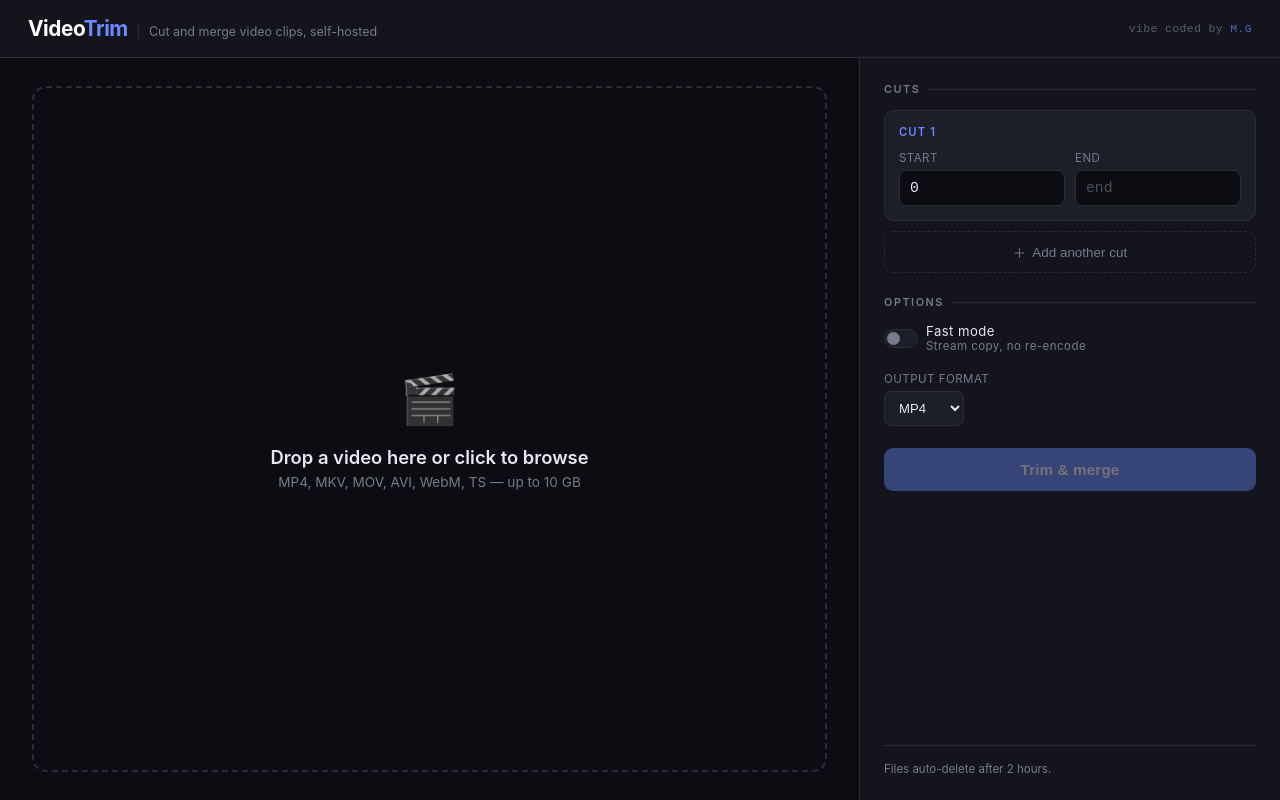
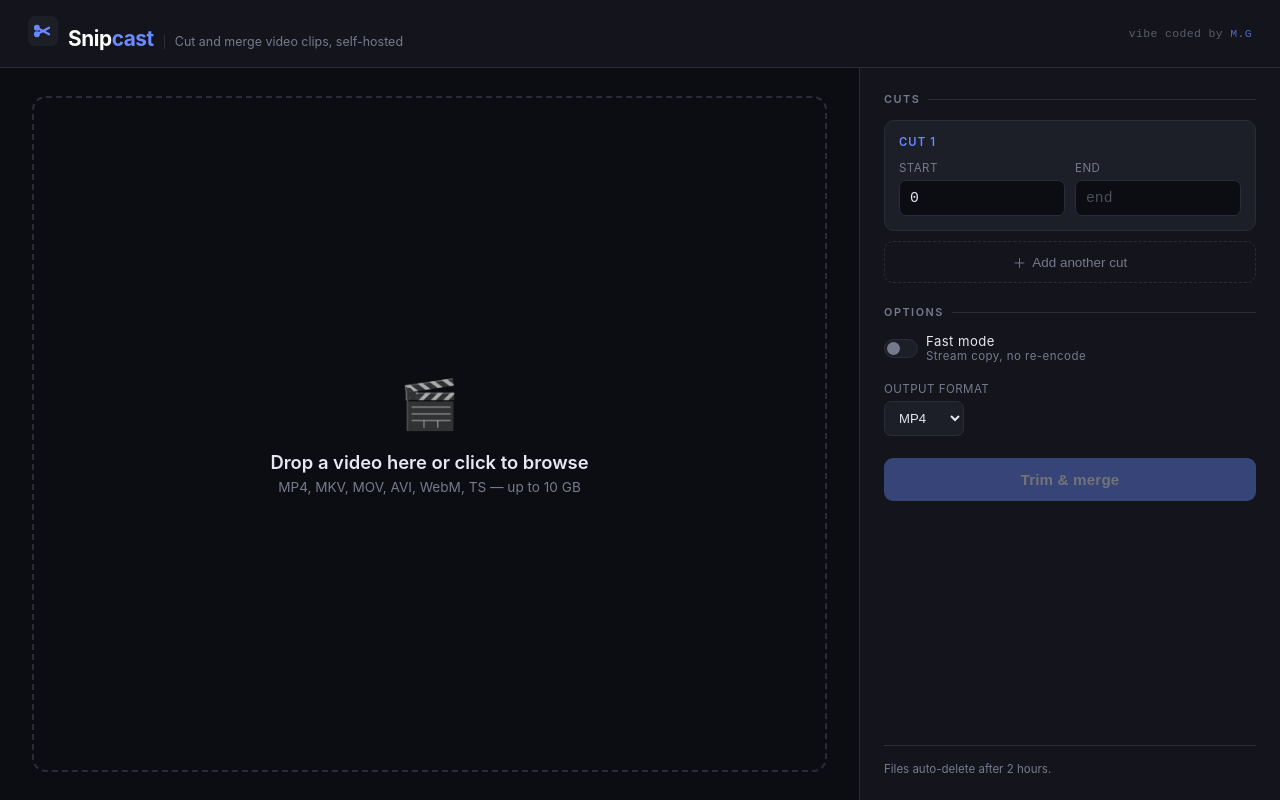
Before and after one commit to Tinmisho/VideoTrim, a Flask app: page / in a window 1280 px wide. Run offline with Flask 3, Linux system fonts and the light colour scheme.

Commit message:
Rename project from VideoTrim to Snipcast

```diff
--- a/templates/index.html
+++ b/templates/index.html
@@ -3,7 +3,7 @@
 <head>
 <meta charset="UTF-8">
 <meta name="viewport" content="width=device-width, initial-scale=1.0">
-<title>VideoTrim</title>
+<title>Snipcast</title>
 <style>
   :root {
     --bg: #0c0d12;
@@ -23,6 +23,51 @@
   }
 
   * { box-sizing: border-box; margin: 0; padding: 0; }
+
+  /* Splash / intro fade */
+  #splash {
+    position: fixed;
+    inset: 0;
+    background: var(--bg);
+    display: flex;
+    align-items: center;
+    justify-content: center;
+    z-index: 9999;
+    transition: opacity 0.5s ease;
+  }
+
+  #splash.fade-out { opacity: 0; pointer-events: none; }
+
+  .splash-logo {
+    display: flex;
+    flex-direction: column;
+    align-items: center;
+    gap: 16px;
+    animation: splash-in 0.6s ease both;
+  }
+
+  .splash-logo svg { width: 64px; height: 64px; }
+
+  .splash-logo .splash-name {
+    font-size: 1.4rem;
+    font-weight: 700;
+    letter-spacing: -0.02em;
+    color: #fff;
+  }
+
+  .splash-logo .splash-name span { color: var(--accent); }
+
+  @keyframes splash-in {
+    from { opacity: 0; transform: scale(0.92); }
+    to { opacity: 1; transform: scale(1); }
+  }
+
+  body.loaded { animation: body-in 0.5s ease both; }
+
+  @keyframes body-in {
+    from { opacity: 0; }
+    to { opacity: 1; }
+  }
 
   html, body {
     background: var(--bg);
@@ -406,9 +451,33 @@
 </head>
 <body>
 
+<div id="splash">
+  <div class="splash-logo">
+    <svg viewBox="0 0 64 64" xmlns="http://www.w3.org/2000/svg">
+      <rect x="0" y="0" width="64" height="64" rx="14" fill="#14151c"/>
+      <g transform="translate(32,32)">
+        <line x1="-13" y1="-7" x2="13" y2="7" stroke="#6c8aff" stroke-width="4.5" stroke-linecap="round"/>
+        <line x1="-13" y1="7" x2="13" y2="-7" stroke="#6c8aff" stroke-width="4.5" stroke-linecap="round"/>
+        <circle cx="-13" cy="-7" r="4" fill="none" stroke="#6c8aff" stroke-width="4.5"/>
+        <circle cx="-13" cy="7" r="4" fill="none" stroke="#6c8aff" stroke-width="4.5"/>
+      </g>
+    </svg>
+    <div class="splash-name">Snip<span>cast</span></div>
+  </div>
+</div>
+
 <div class="topbar">
   <div class="brand">
-    <h1>Video<span>Trim</span></h1>
+    <svg viewBox="0 0 64 64" width="30" height="30" xmlns="http://www.w3.org/2000/svg">
+      <rect x="0" y="0" width="64" height="64" rx="14" fill="#1c1e28"/>
+      <g transform="translate(32,32)">
+        <line x1="-13" y1="-7" x2="13" y2="7" stroke="#6c8aff" stroke-width="4.5" stroke-linecap="round"/>
+        <line x1="-13" y1="7" x2="13" y2="-7" stroke="#6c8aff" stroke-width="4.5" stroke-linecap="round"/>
+        <circle cx="-13" cy="-7" r="4" fill="none" stroke="#6c8aff" stroke-width="4.5"/>
+        <circle cx="-13" cy="7" r="4" fill="none" stroke="#6c8aff" stroke-width="4.5"/>
+      </g>
+    </svg>
+    <h1>Snip<span>cast</span></h1>
     <div class="tagline">Cut and merge video clips, self-hosted</div>
   </div>
   <div class="vibe-tag">vibe coded by <span>M.G</span></div>
@@ -692,6 +761,23 @@
     xhr.send(fd);
   }
 
+  function pollJob(jobId, onProgress) {
+    return new Promise((resolve, reject) => {
+      const interval = setInterval(async () => {
+        try {
+          const res = await fetch(`/job/${jobId}`);
+          const data = await res.json();
+          if (!res.ok) { clearInterval(interval); reject(new Error(data.error || 'job lookup failed')); return; }
+          onProgress(data.percent || 0);
+          if (data.status === 'done') { clearInterval(interval); resolve(data); }
+          else if (data.status === 'error') { clearInterval(interval); reject(new Error(data.error || 'processing failed')); }
+        } catch (e) {
+          clearInterval(interval); reject(e);
+        }
+      }, 400);
+    });
+  }
+
   trimBtn.addEventListener('click', async () => {
     if (!uploadedFileId) return;
 
@@ -709,18 +795,22 @@
     statusEl.style.display = 'none';
     trimProgressWrap.style.display = 'block';
     trimFill.className = 'progress-bar-fill animated';
-    trimFill.style.width = '5%';
+    trimFill.style.width = '0%';
+    trimLabel.textContent = 'Starting…';
 
     const outputExt = document.getElementById('output-ext').value;
     const fastMode = document.getElementById('fast-mode').checked;
     const results = [];
 
+    const willMerge = segments.length > 1;
+    const trimShare = willMerge ? 80 : 100;
+
     for (let i = 0; i < segments.length; i++) {
-      trimLabel.textContent = `Trimming cut ${i+1} of ${segments.length}…`;
-      trimFill.style.width = Math.round((i / segments.length) * 70 + 5) + '%';
+      const segBaseStart = (i / segments.length) * trimShare;
+      const segBaseRange = trimShare / segments.length;
 
       try {
-        const res = await fetch('/trim', {
+        const startRes = await fetch('/trim', {
           method: 'POST',
           headers: { 'Content-Type': 'application/json' },
           body: JSON.stringify({
@@ -729,10 +819,17 @@
             fast_mode: fastMode, output_ext: outputExt,
           }),
         });
-        const data = await res.json();
-        if (res.ok) results.push({ ok: true, output_id: data.output_id, ext: data.output_ext, idx: i+1 });
-        else results.push({ ok: false, idx: i+1, error: data.error });
-      } catch(e) {
+        const startData = await startRes.json();
+        if (!startRes.ok) { results.push({ ok: false, idx: i+1, error: startData.error }); continue; }
+
+        const jobData = await pollJob(startData.job_id, (pct) => {
+          const overall = segBaseStart + (pct / 100) * segBaseRange;
+          trimFill.style.width = Math.round(overall) + '%';
+          trimLabel.textContent = `Trimming cut ${i+1} of ${segments.length}… ${pct}%`;
+        });
+
+        results.push({ ok: true, output_id: jobData.output_id, ext: jobData.output_ext, idx: i+1 });
+      } catch (e) {
         results.push({ ok: false, idx: i+1, error: e.message });
       }
     }
@@ -748,28 +845,33 @@
     }
 
     if (okResults.length > 1) {
-      trimLabel.textContent = 'Merging segments…';
-      trimFill.style.width = '85%';
+      trimLabel.textContent = 'Merging segments… 0%';
 
       try {
-        const res = await fetch('/merge', {
+        const startRes = await fetch('/merge', {
           method: 'POST',
           headers: { 'Content-Type': 'application/json' },
           body: JSON.stringify({ output_ids: okResults.map(r => r.output_id), ext: outputExt }),
         });
-        const data = await res.json();
+        const startData = await startRes.json();
+
+        if (!startRes.ok) throw new Error(startData.error || 'merge failed to start');
+
+        const jobData = await pollJob(startData.job_id, (pct) => {
+          const overall = trimShare + (pct / 100) * (100 - trimShare);
+          trimFill.style.width = Math.round(overall) + '%';
+          trimLabel.textContent = `Merging segments… ${pct}%`;
+        });
 
         trimFill.style.width = '100%';
         trimFill.className = 'progress-bar-fill green';
         trimLabel.textContent = 'Done!';
 
-        if (res.ok) {
         const errMsg = failed.length ? `\n⚠ ${failed.length} cut(s) failed and were skipped.` : '';
         showStatus('success', `✓ ${okResults.length} cuts merged into one file.` + errMsg);
-          mergedBtn.href = `/download/${data.output_id}/${data.output_ext}`;
+        mergedBtn.href = `/download/${jobData.output_id}/${jobData.output_ext}`;
         mergedBtn.style.display = 'flex';
 
-          if (okResults.length > 1) {
         individualDivider.style.display = 'block';
         okResults.forEach(r => {
           const a = document.createElement('a');
@@ -778,9 +880,9 @@
           a.textContent = `⬇ Cut ${r.idx} only (.${r.ext})`;
           individualDownloads.appendChild(a);
         });
-          }
-        } else {
-          showStatus('error', '✗ Merge failed: ' + (data.error || 'unknown'));
+      } catch(e) {
+        trimFill.className = 'progress-bar-fill';
+        showStatus('error', '✗ Merge failed: ' + e.message);
         mergedBtn.style.display = 'none';
         okResults.forEach(r => {
           const a = document.createElement('a');
@@ -789,9 +891,6 @@
           a.textContent = `⬇ Download Cut ${r.idx} (.${r.ext})`;
           individualDownloads.appendChild(a);
         });
-        }
-      } catch(e) {
-        showStatus('error', '✗ Merge request failed: ' + e.message);
       }
 
     } else {
@@ -808,6 +907,15 @@
     downloadsWrap.style.display = 'flex';
     trimBtn.disabled = false;
   });
+
+  window.addEventListener('load', () => {
+    const splash = document.getElementById('splash');
+    setTimeout(() => {
+      splash.classList.add('fade-out');
+      document.body.classList.add('loaded');
+      setTimeout(() => splash.remove(), 550);
+    }, 450);
+  });
 </script>
 </body>
 </html>
```
Lines whose indentation alone changed are shown as unchanged.
